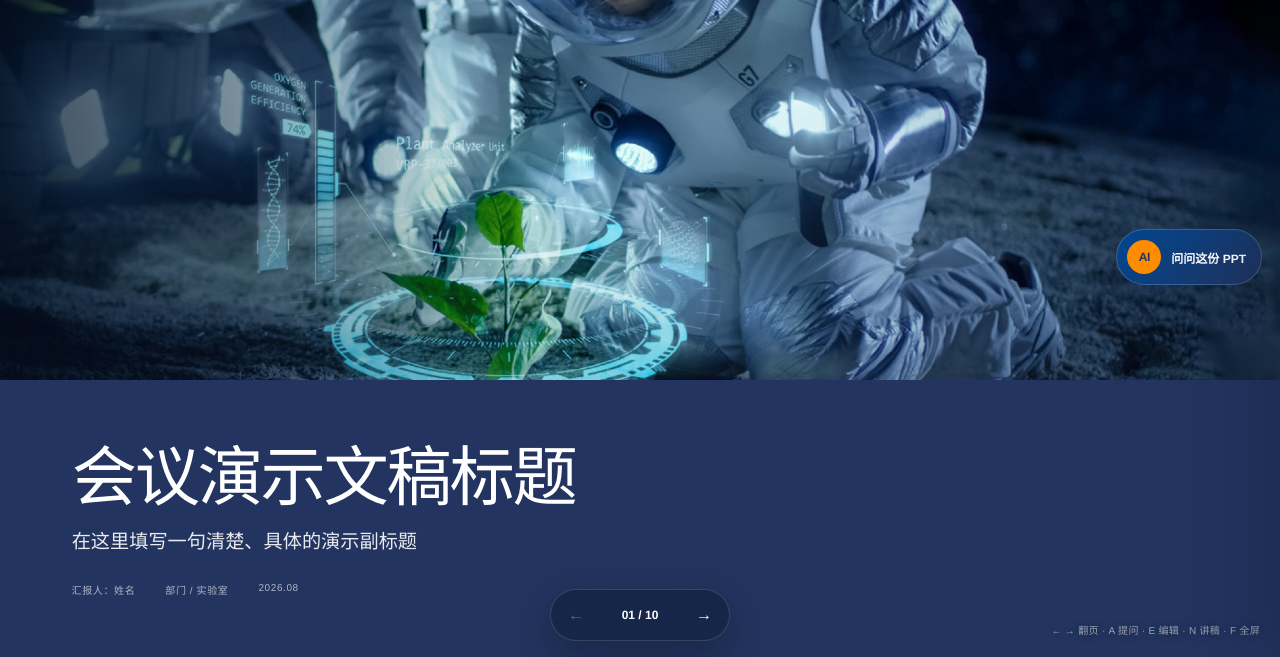
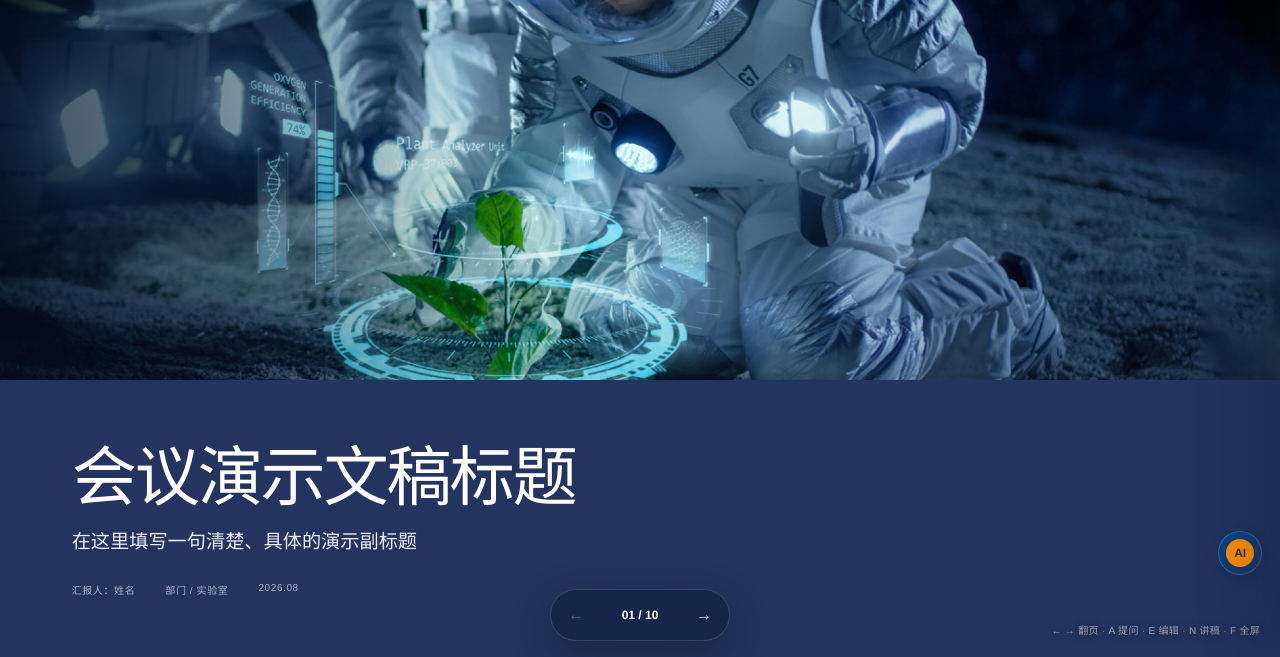
Before and after one commit to Westlake-AGI-Lab/westlake-html-presentation, a plain HTML site: page 西湖大学专属HTML演示模板.html in a window 1280 px wide. Shown: the part 143-800 px from the top of the page. Drawn offline with nearby package versions, Linux system fonts and the light colour scheme; no server answers.

Commit message:
Make chat launcher a compact circular AI icon

```diff
--- a/assets/chat.css
+++ b/assets/chat.css
@@ -2,30 +2,40 @@
       position: fixed;
       z-index: 92;
       right: 18px;
-      top: 50%;
+      top: auto;
+      bottom: 82px;
+      left: auto;
+      width: 44px;
+      height: 44px;
+      min-width: 44px;
+      min-height: 44px;
+      max-width: 44px;
+      max-height: 44px;
+      box-sizing: border-box;
       display: flex;
       align-items: center;
-      gap: 10px;
+      justify-content: center;
+      gap: 0;
       border: 1px solid rgba(255,255,255,.18);
       border-radius: 999px;
-      padding: 10px 15px 10px 10px;
+      padding: 0;
       color: #fff;
       background: linear-gradient(135deg, var(--westlake-blue), var(--westlake-navy));
-      box-shadow: 0 16px 44px rgba(8, 23, 52, .28);
+      box-shadow: 0 4px 14px rgba(8, 23, 52, .18);
       cursor: pointer;
-      transform: translateY(-50%);
+      transform: none;
       transition: transform .2s ease, box-shadow .2s ease, opacity .2s ease;
     }
 
     .agent-launcher:hover {
-      transform: translateY(-50%) translateX(-3px);
-      box-shadow: 0 20px 54px rgba(8, 23, 52, .36);
+      transform: translateY(-2px);
+      box-shadow: 0 6px 18px rgba(8, 23, 52, .24);
     }
 
     .agent-launcher-mark {
       display: grid;
-      width: 34px;
-      height: 34px;
+      width: 28px;
+      height: 28px;
       place-items: center;
       border-radius: 50%;
       color: var(--westlake-navy);
@@ -35,7 +45,8 @@
       letter-spacing: -.03em;
     }
 
-    .agent-launcher-copy { font-size: 12px; font-weight: 760; white-space: nowrap; }
+    .agent-launcher-copy { position:absolute; width:1px; height:1px; padding:0; margin:-1px; overflow:hidden; clip-path:inset(50%); white-space:nowrap; }
+    .agent-launcher:focus-visible { outline:3px solid var(--westlake-orange); outline-offset:3px; }
     body.agent-open .agent-launcher { opacity: 0; pointer-events: none; }
 
     .agent-scrim {
```
Also changed, not shown: README.en.md (+2 -0 lines), 使用说明.md (+2 -0 lines), README.md.
